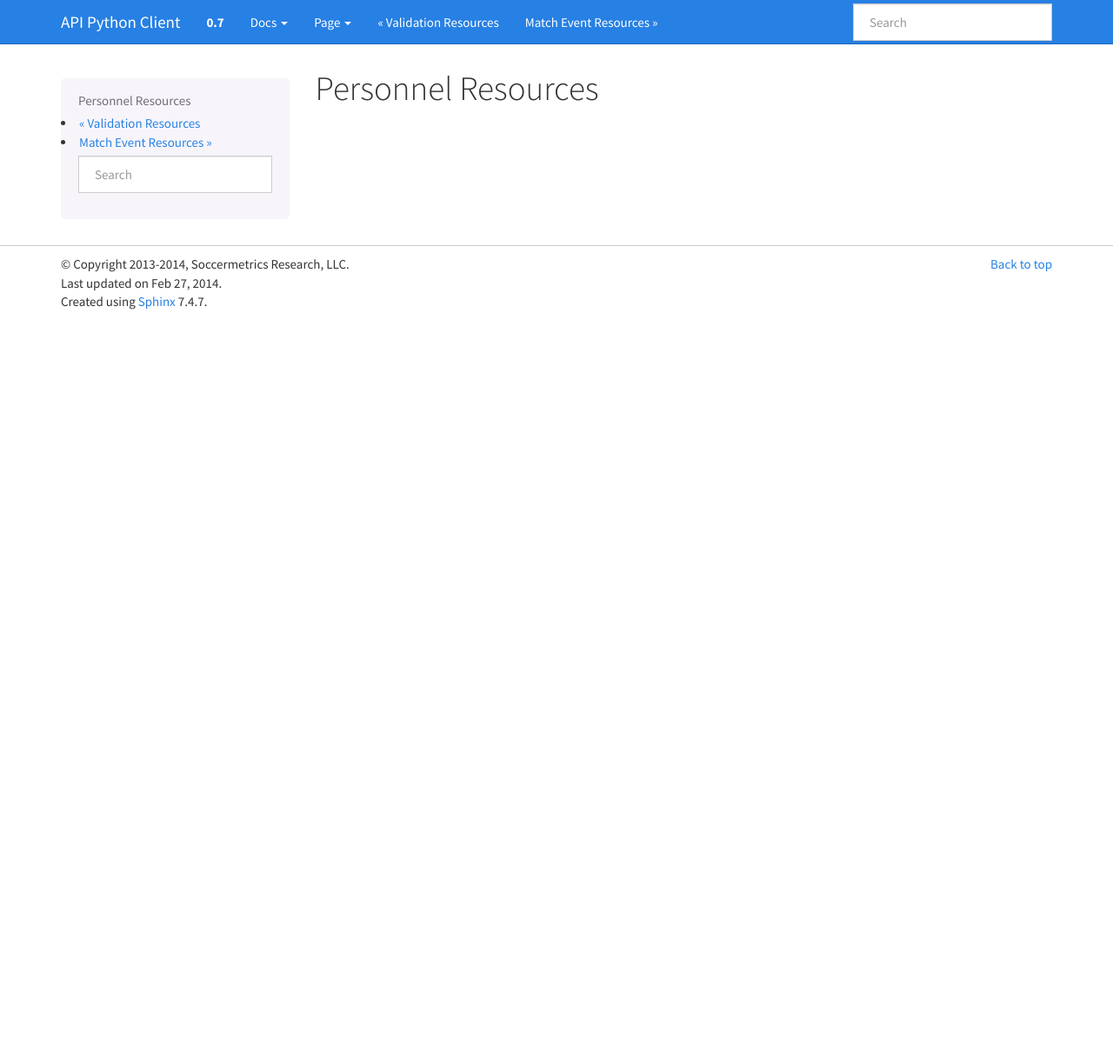
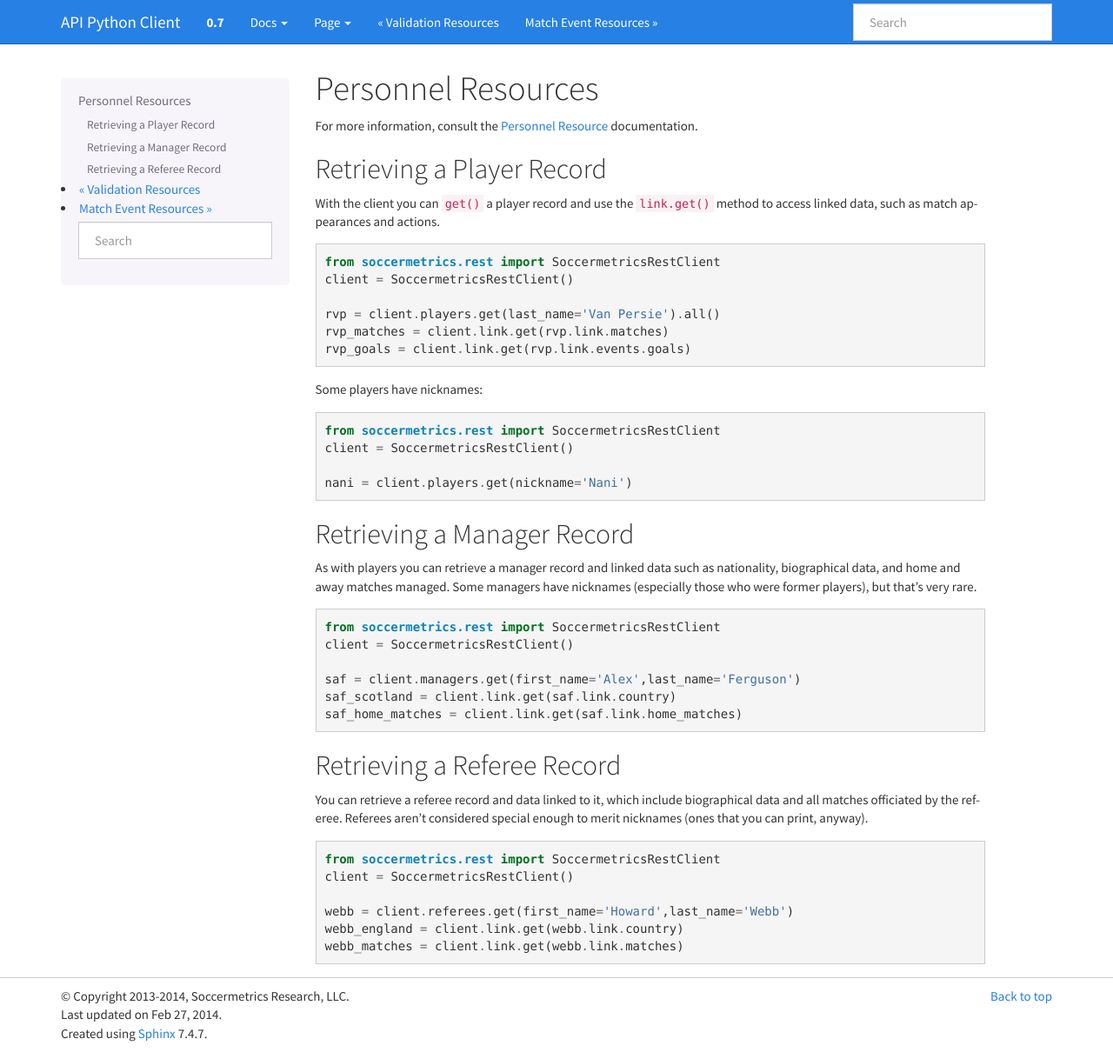
Before and after one commit to soccermetrics/soccermetrics-client-py, a Sphinx documentation site: the page built from docs/source/guide/personnel.rst, in a window 1280 px wide and 1210 px high. Shown: the whole window at 87% size. Built offline with Sphinx 7.4.7, drawn with Linux system fonts in a browser that asks for light colours.

Commit message:
Fill in Personnel documentation (User's Guide)

```diff
--- a/docs/source/guide/personnel.rst
+++ b/docs/source/guide/personnel.rst
@@ -2,3 +2,64 @@
 
 Personnel Resources
 ===================
+
+For more information, consult the `Personnel Resource`_ documentation.
+
+
+Retrieving a Player Record
+--------------------------
+
+With the client you can ``get()`` a player record and use the ``link.get()`` method
+to access linked data, such as match appearances and actions.
+::
+
+    from soccermetrics.rest import SoccermetricsRestClient
+    client = SoccermetricsRestClient()
+
+    rvp = client.players.get(last_name='Van Persie').all()
+    rvp_matches = client.link.get(rvp.link.matches)
+    rvp_goals = client.link.get(rvp.link.events.goals)
+
+Some players have nicknames:
+::
+
+    from soccermetrics.rest import SoccermetricsRestClient
+    client = SoccermetricsRestClient()
+
+    nani = client.players.get(nickname='Nani')
+
+
+Retrieving a Manager Record
+---------------------------
+
+As with players you can retrieve a manager record and linked data such as
+nationality, biographical data, and home and away matches managed.  Some
+managers have nicknames (especially those who were former players), but
+that's very rare.
+::
+
+    from soccermetrics.rest import SoccermetricsRestClient
+    client = SoccermetricsRestClient()
+
+    saf = client.managers.get(first_name='Alex',last_name='Ferguson')
+    saf_scotland = client.link.get(saf.link.country)
+    saf_home_matches = client.link.get(saf.link.home_matches)
+
+
+Retrieving a Referee Record
+---------------------------
+
+You can retrieve a referee record and data linked to it, which include
+biographical data and all matches officiated by the referee.  Referees
+aren't considered special enough to merit nicknames (ones that you can print,
+anyway).
+::
+
+    from soccermetrics.rest import SoccermetricsRestClient
+    client = SoccermetricsRestClient()
+
+    webb = client.referees.get(first_name='Howard',last_name='Webb')
+    webb_england = client.link.get(webb.link.country)
+    webb_matches = client.link.get(webb.link.matches)
+
+.. _`Personnel Resource`: http://soccermetrics.github.io/fmrd-summary-api/resources/personnel.html
```
